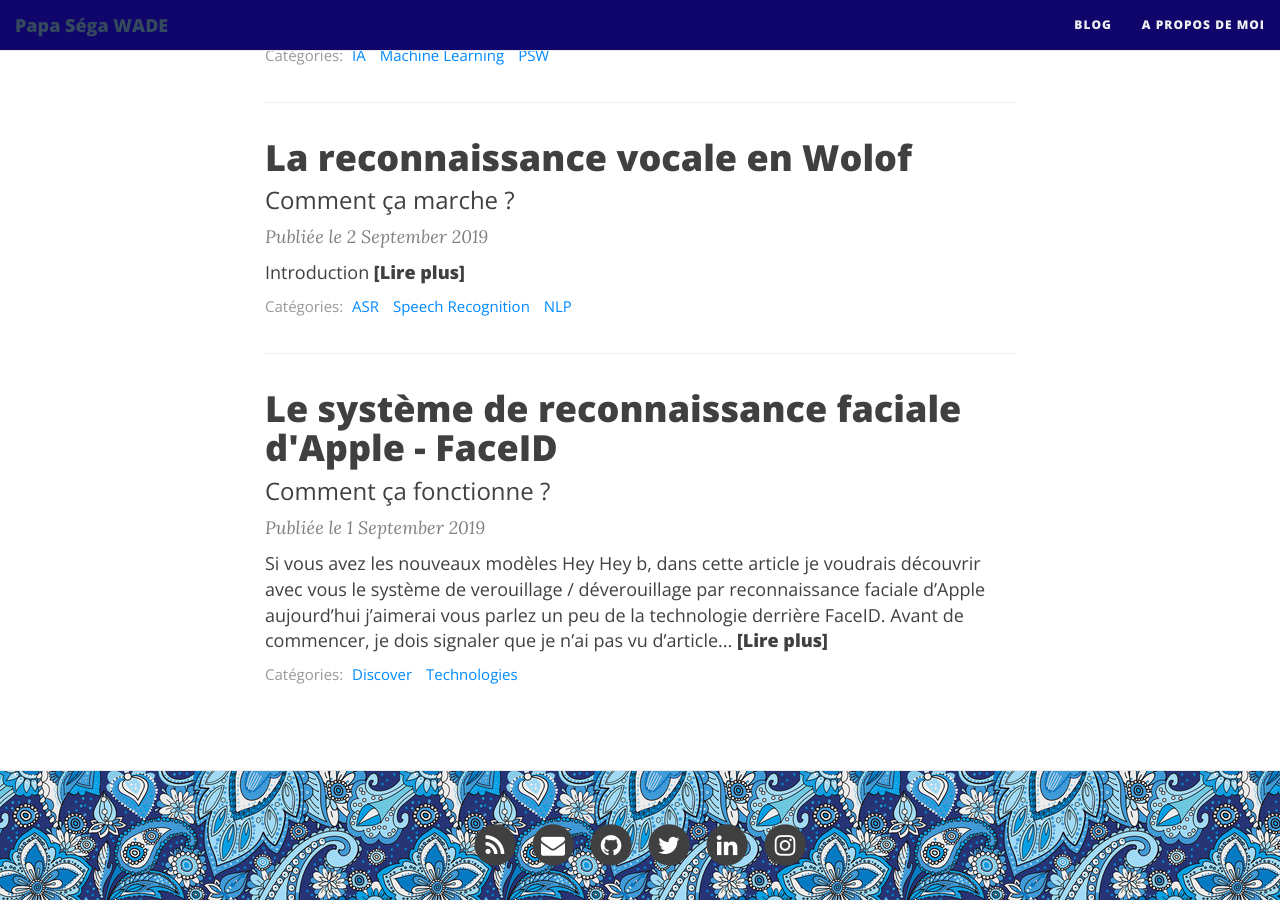
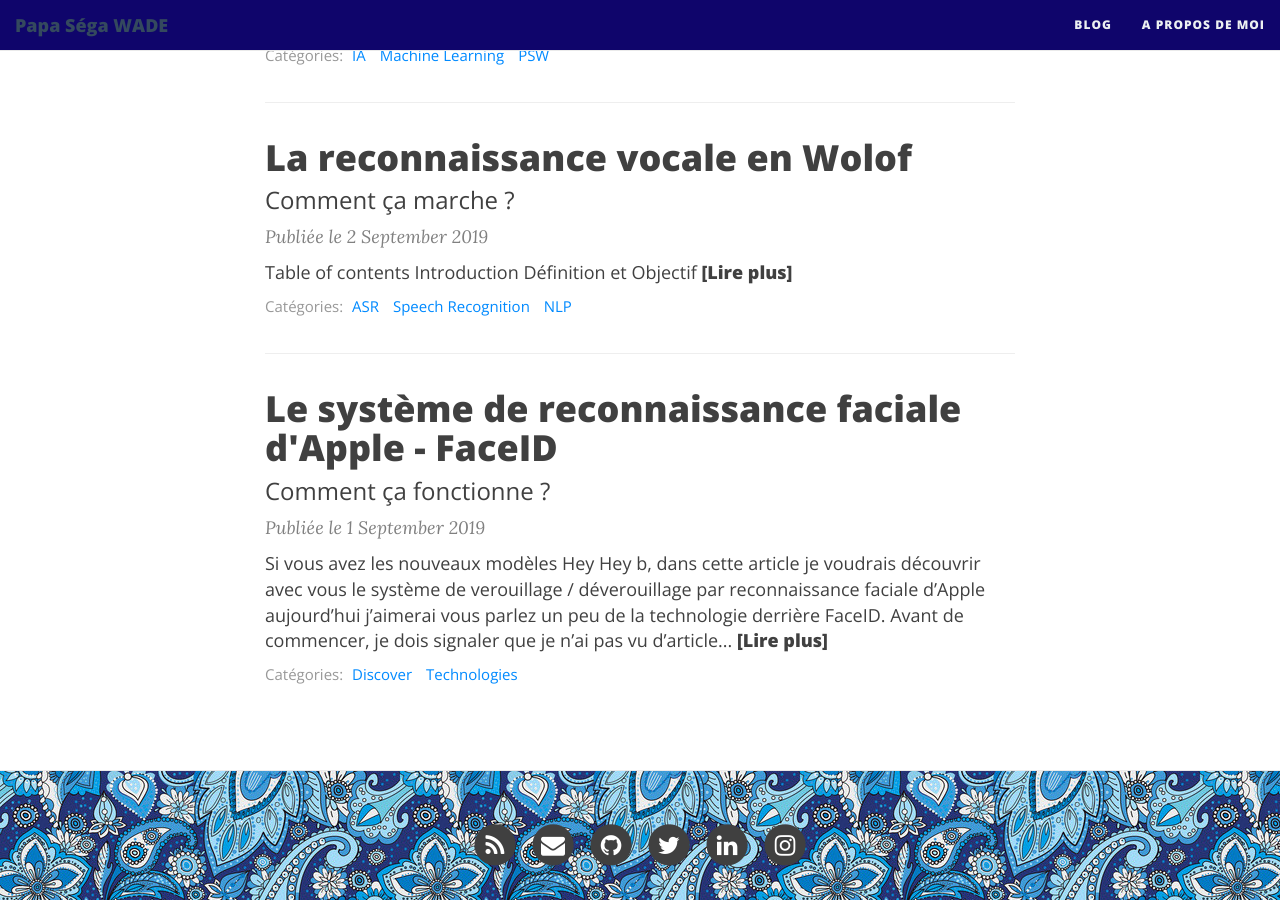
Before and after one commit to papasega/papasega.github.io, a Jekyll site: the page built from index.html, in a window 1280 px wide and 900 px high, scrolled down 1017 px. Built offline with Jekyll 4.4.1, drawn with Linux system fonts in a browser that asks for light colours; nearby versions of some CDN libraries; the list of posts is cut into pages by our own code.

Commit message:
Update 2019-09-02-snapchat.md

```diff
--- a/_posts/2019-09-02-snapchat.md
+++ b/_posts/2019-09-02-snapchat.md
@@ -7,7 +7,19 @@ bigimg: img/Websites_Redesign_Backgrounds_DT_Robotics1_2018.jpg
 tags: [ASR, Speech Recognition, NLP]
 comments: true
 ---
-# Introduction
+
+
+Table of contents
+=================
+<!--ts-->
+   * [Introduction](#introduction)
+   * [Définition et Objectif](#definition-et-objectif)
+<!--te-->
+
+
+
+Introduction
+============
 
 Les technologies d'ingénierie linguistique font fonctionner de nombreuses applications au sein des moteurs de recherche, des chatbots, forums, etc. Pour traiter le langage et de la parole, ces technologies combinent des domaines tels que la syntaxe ou la sématique, laquelle constitue un champ de recherche en progrès continu pour offrir une compréhension toujours plus affinée du sens.
 
@@ -19,7 +31,8 @@ Comment fonctionne un sydtème de Reconnaissance Automatique de la Parole (RAP)
 Nous verrons la réponse de cette question dans la suite de l'article.
 
 
-# Définition et Objectif
+Définition et Objectif
+=======================
 
 Le dictionnaire encyclopédique Larousse nous donne la définition suivante de la reconnaissance vocale (terme impropre pour reconnaissance automatique de la parole) : «
 Technique qui vise à faire reconnaître par un ordinateur les mots ou les phrases prononcés par une ou plusieurs personnes.». Un tel système analyse ainsi un flux audio et
```
